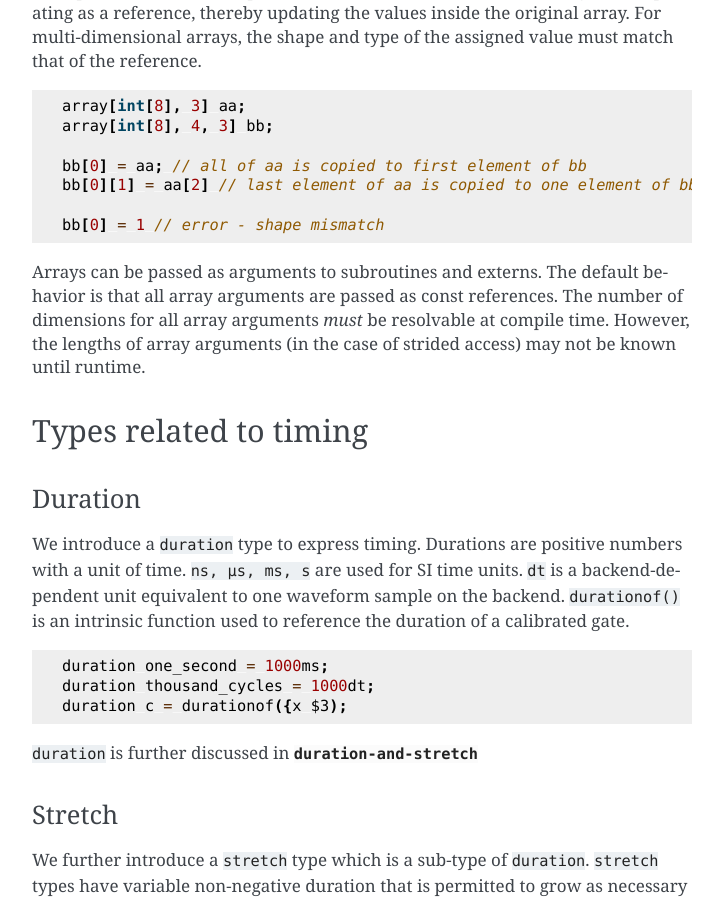
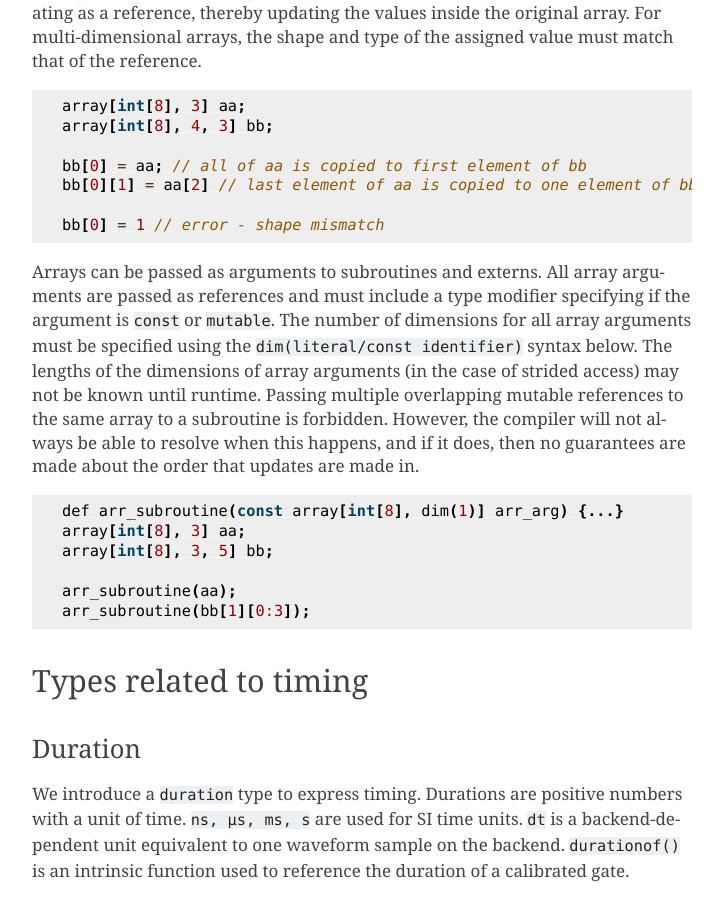
Before and after one commit to openqasm/openqasm, a Sphinx documentation site: the page built from source/language/types.rst, in a window 1280 px wide and 900 px high, scrolled down 5879 px. Shown: the whole window, without its empty margins (388-1111 px from the left). Built offline with Sphinx 7.4.7, drawn with Linux system fonts in a browser that asks for light colours; pages that are not in the unit, such as notebooks, are missing from menus; cross-references to code outside the pages are shown as plain code.

Commit message:
Update array arguments language to specify number of dimensions must be compile time known, provide an example subroutine def with array argument and complementary calls

```diff
--- a/source/language/types.rst
+++ b/source/language/types.rst
@@ -314,11 +314,25 @@ the shape and type of the assigned value must match that of the reference.
 
    bb[0] = 1 // error - shape mismatch
 
-Arrays can be passed as arguments to subroutines and externs. The default
-behavior is that all array arguments are passed as const references. The
-number of dimensions for all array arguments *must* be resolvable at compile
-time. However, the lengths of array arguments (in the case of strided
-access) may not be known until runtime.
+Arrays can be passed as arguments to subroutines and externs. All array
+arguments are passed as references and must include a type modifier specifying
+if the argument is ``const`` or ``mutable``. The number of dimensions for all
+array arguments must be specified using the ``dim(literal/const identifier)``
+syntax below. The lengths of
+the dimensions of array arguments (in the case of strided access) may not be
+known until runtime. Passing multiple overlapping mutable references to the same
+array to a subroutine is forbidden. However, the compiler will not always be
+able to resolve when this happens, and if it does, then no guarantees are made
+about the order that updates are made in.
+
+.. code-block:: c
+
+   def arr_subroutine(const array[int[8], dim(1)] arr_arg) {...}
+   array[int[8], 3] aa;
+   array[int[8], 3, 5] bb;
+
+   arr_subroutine(aa);
+   arr_subroutine(bb[1][0:3]);
 
 Types related to timing
 -----------------------
```
